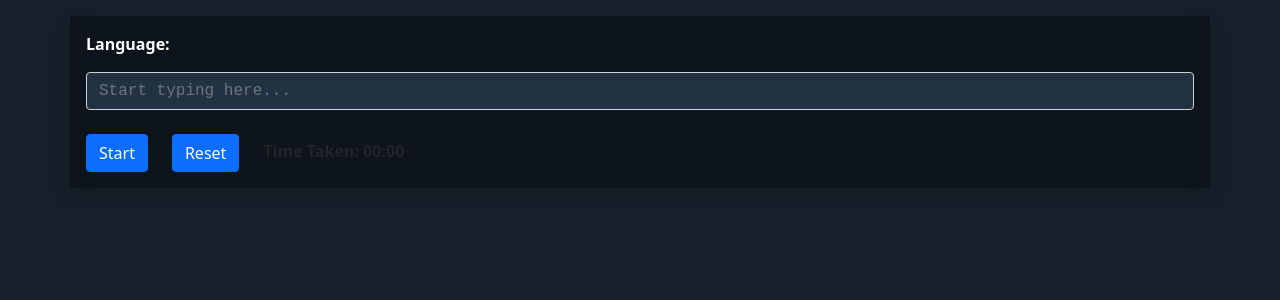
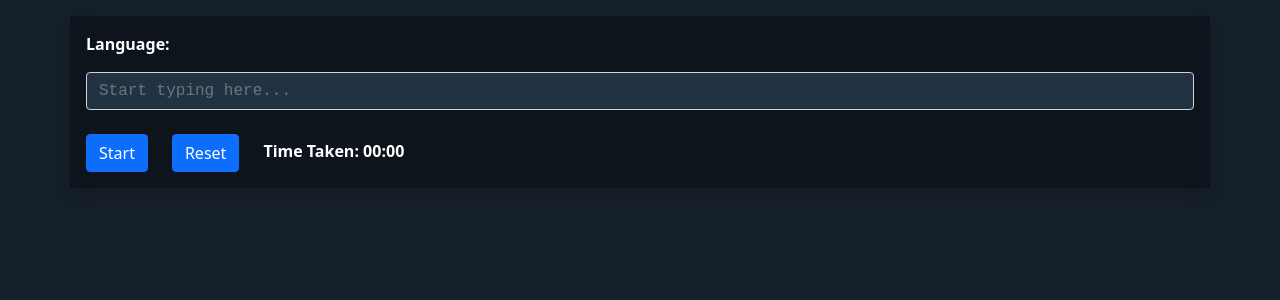
Before and after one commit to Graphcalibur/kfc-orbital-2021, a React (Create React App) app in the folder client/: page /code/1 in a window 1280 px wide. Shown: the top 300 px of the page. Built offline with nearby package versions, Linux system fonts and the light colour scheme; no server answers.

Commit message:
Added design to timer

```diff
--- a/client/src/pages/SoloTyping/components/Timer.jsx
+++ b/client/src/pages/SoloTyping/components/Timer.jsx
@@ -7,7 +7,7 @@ const Timer = (props) => {
     const mins = padZeroes(Math.floor(elapsed_time / 60000));
     const secs = padZeroes(Math.floor(elapsed_time / 1000) % 60);
 
-    return <b>
+    return <b className="text">
         Time Taken: {mins}:{secs}
     </b>
 }
```
